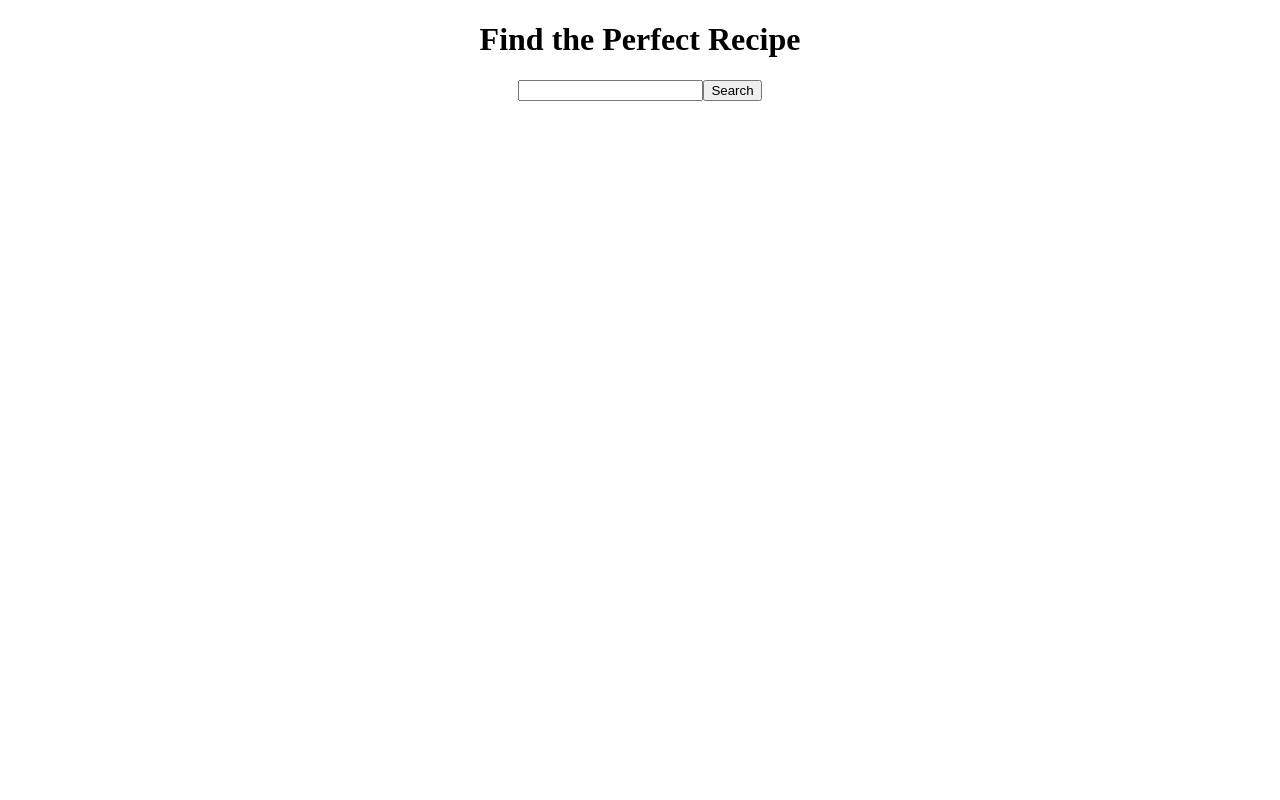
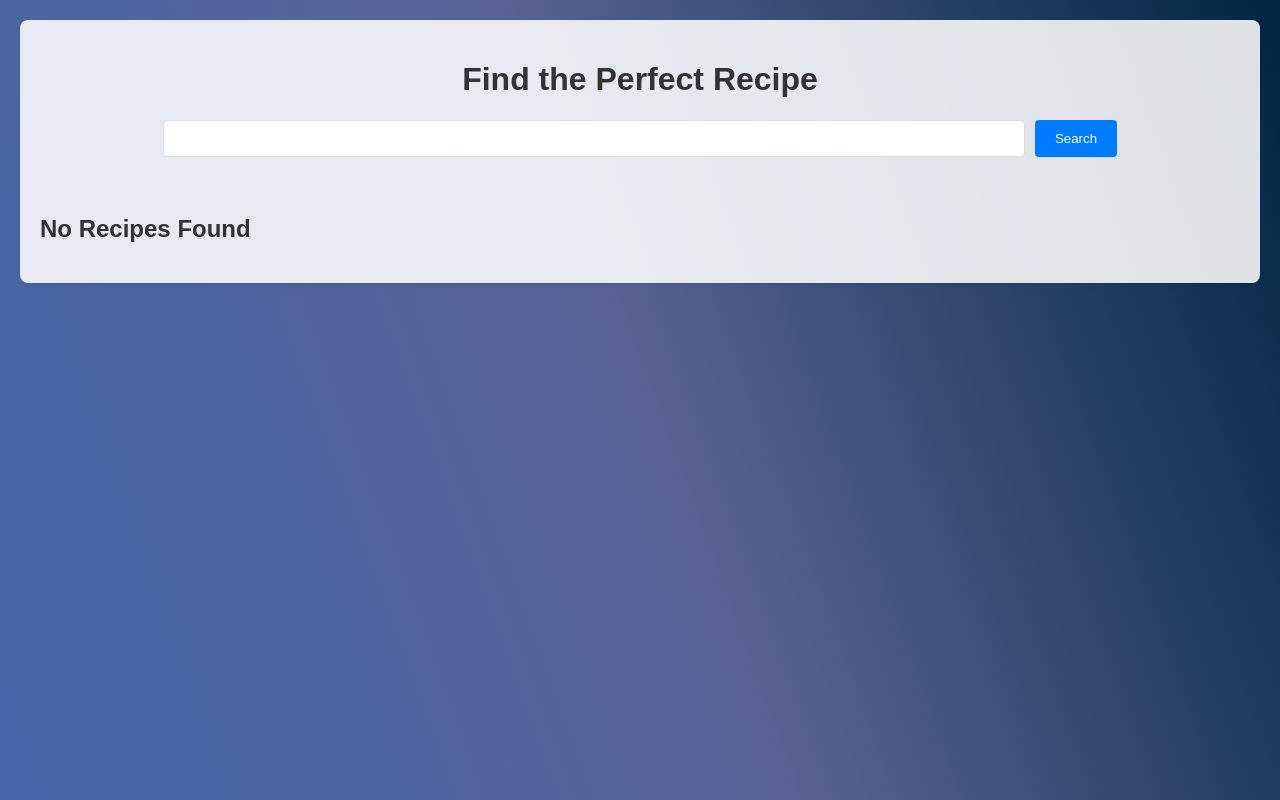
Before and after one commit to mina-mikhael/recipe_finder, a React (Create React App) app: page / in a window 1280 px wide. Built offline with nearby package versions, Linux system fonts and the light colour scheme; no server answers.

Commit message:
added more logic to recipe

```diff
--- a/src/App.css
+++ b/src/App.css
@@ -1,3 +1,115 @@
-.App {
+/* Custom Scrollbar Styles */
+::-webkit-scrollbar {
+  width: 10px; /* Scrollbar width */
+}
+
+::-webkit-scrollbar-track {
+  background: #f1f1f1; /* Track color */
+  border-radius: 10px;
+}
+
+::-webkit-scrollbar-thumb {
+  background: linear-gradient(to bottom, #085790, #2e5371); /* Thumb color */
+  border-radius: 10px;
+}
+
+::-webkit-scrollbar-thumb:hover {
+  background: linear-gradient(to bottom, #6dd5ed, #2193b0); /* Thumb color on hover */
+}
+
+body {
+  font-family: Arial, sans-serif;
+  margin: 0;
+  padding: 0;
+  background: no-repeat fixed  linear-gradient(70deg, #4365aa, #5a6496, rgb(2, 37, 66)); /* Cool blue gradient */
+  color: #333; /* Adjust text color for readability */
+}
+
+/* Rest of your CSS... */
+
+#root {
+  max-width: 1200px;
+  margin: 20px auto;
+  padding: 20px;
+  background: rgba(255, 255, 255, 0.867);
+  border-radius: 8px;
+  box-shadow: 0 2px 4px rgba(0, 0, 0, 0.1);
+  overflow: hidden; /* Added to maintain border-radius */
+}
+
+
+h1 {
+  color: #333;
   text-align: center;
 }
+
+form {
+  display: flex;
+  justify-content: center;
+  margin-bottom: 20px;
+}
+
+input[type="text"] {
+  padding: 10px;
+  width: 70%;
+  border: 1px solid #ddd;
+  margin-right: 10px;
+  border-radius: 4px;
+}
+
+button {
+  padding: 10px 20px;
+  background-color: #007bff;
+  color: white;
+  border: none;
+  border-radius: 4px;
+  cursor: pointer;
+}
+
+button:hover {
+  background-color: #0056b3;
+}
+
+.recipes_container {
+  display: grid;
+  grid-template-columns: repeat(auto-fill, minmax(300px, 1fr));
+  gap: 20px;
+}
+
+.recipe_item {
+  background: #cacaca69;
+  border-radius: 8px;
+  overflow: hidden;
+  box-shadow: 0 2px 4px rgba(0, 0, 0, 0.1);
+  height: 700px;
+  overflow-y: hidden;
+}
+
+.recipe_item img {
+  width: 100%;
+  height: auto;
+  display: block;
+}
+
+.first_div {
+  padding: 15px;
+  border-bottom: 1px solid #eee;
+}
+
+.recipe_item ul {
+  margin: 0;
+  padding: 0 15px 15px;
+  list-style-type: none;
+}
+
+.recipe_item li {
+  padding: 5px 0;
+}
+
+h3 {
+  color: #333;
+  padding: 15px;
+  margin: 0;
+  background-color: #f8f8f8;
+  border-bottom: 1px solid #eee;
+}
--- a/src/App.tsx
+++ b/src/App.tsx
@@ -1,11 +1,22 @@
 import React, { useState } from "react";
 import "./App.css";
 import RecipeForm from "./components/RecipeForm";
-import axios from "axios";
+import { customAxios as Axios, baseURL } from "./services/customAxios";
+import Recipes from "./components/Recipes";
+
+export type Recipe = {
+  label: string;
+  image: string;
+  cuisineType: string[];
+  ingredientLines: string[];
+  calories: number;
+  dishType: string[];
+  url: string;
+};
 
 function App() {
   const [inputText, setInputText] = useState<string>("");
-  const [recipes, setRecipes] = useState<any[]>([]);
+  const [recipes, setRecipes] = useState<Recipe[]>([]);
 
   const handleChange = (e: React.ChangeEvent<HTMLInputElement>) => {
     setInputText(e.target.value);
@@ -13,9 +24,28 @@ function App() {
 
   const handleSubmit = (e: React.FormEvent<HTMLFormElement>) => {
     e.preventDefault();
-    console.log(inputText);
+    Axios.get(`${baseURL}q=${inputText}`)
+      .then((res) => {
+        const results: Recipe[] = res.data.hits.map((hit: any): Recipe => {
+          return {
+            label: hit.recipe.label,
+            image: hit.recipe.images.REGULAR.url,
+            cuisineType: hit.recipe.cuisineType,
+            ingredientLines: hit.recipe.ingredientLines,
+            calories: Math.round(hit.recipe.calories),
+            dishType: hit.recipe.dishType,
+            url: hit.recipe.url,
+          };
+        });
+        setRecipes(results || []);
+      })
+      .catch((err) => {
+        console.error(err);
+      });
     setInputText("");
   };
+
+  console.log(recipes);
 
   return (
     <div className="App">
@@ -25,6 +55,12 @@ function App() {
         handleChange={handleChange}
         handleSubmit={handleSubmit}
       />
+      <br />
+      {recipes.length ? (
+        <Recipes recipes={recipes} />
+      ) : (
+        <h2>No Recipes Found</h2>
+      )}
     </div>
   );
 }
--- /dev/null
+++ b/src/components/Recipe.tsx
@@ -0,0 +1,50 @@
+import React from "react";
+import { Recipe as RecipeType } from "../App";
+
+type RecipeProps = {
+  recipe: RecipeType;
+};
+
+const Recipe = (props: RecipeProps) => {
+  const { recipe } = props;
+  const {
+    label,
+    image,
+    cuisineType,
+    ingredientLines,
+    calories,
+    dishType,
+    url,
+  } = recipe;
+
+  const handleClick = () => {
+    window.open(url, "_blank");
+  };
+
+  return (
+    <div className="recipe_item">
+      <h3>{label} </h3>
+      <img src={image} alt={label} onClick={() => handleClick()} />
+      <div className="first_div">
+        <p>
+          <strong>Calories:</strong> {calories}
+        </p>
+        <p>
+          <strong>Cuisine Type:</strong> {cuisineType.join(", ")}
+        </p>
+        <p>
+        <strong>Dish Type:</strong> {dishType.join(", ")}
+      </p>
+      </div>
+
+      <ul>
+        <strong>Ingredients:</strong>
+        {ingredientLines.map((ingredient) => {
+          return <li key={ingredient}>{ingredient}</li>;
+        })}
+      </ul>
+    </div>
+  );
+};
+
+export default Recipe;
--- /dev/null
+++ b/src/components/Recipes.tsx
@@ -0,0 +1,20 @@
+import React from "react";
+import Recipe from "./Recipe";
+import { Recipe as RecipeType } from "../App";
+
+type Props = {
+  recipes: RecipeType[];
+};
+
+const Recipes = (props: Props) => {
+  const { recipes } = props;
+  return (
+    <div className="recipes_container">
+      {recipes.map((el, idx) => {
+        return <Recipe key={el.label + idx} recipe={el} />;
+      })}
+    </div>
+  );
+};
+
+export default Recipes;
--- /dev/null
+++ b/src/services/customAxios.ts
@@ -0,0 +1,12 @@
+import axios from "axios";
+
+export const baseURL =
+  "https://edamam-recipe-search.p.rapidapi.com/api/recipes/v2?type=public&";
+
+export const customAxios = axios.create({
+  headers: {
+    "Accept-Language": "en",
+    "X-RapidAPI-Key": process.env.REACT_APP_EDAMAM_KEY,
+    "X-RapidAPI-Host": "edamam-recipe-search.p.rapidapi.com",
+  },
+});
```
